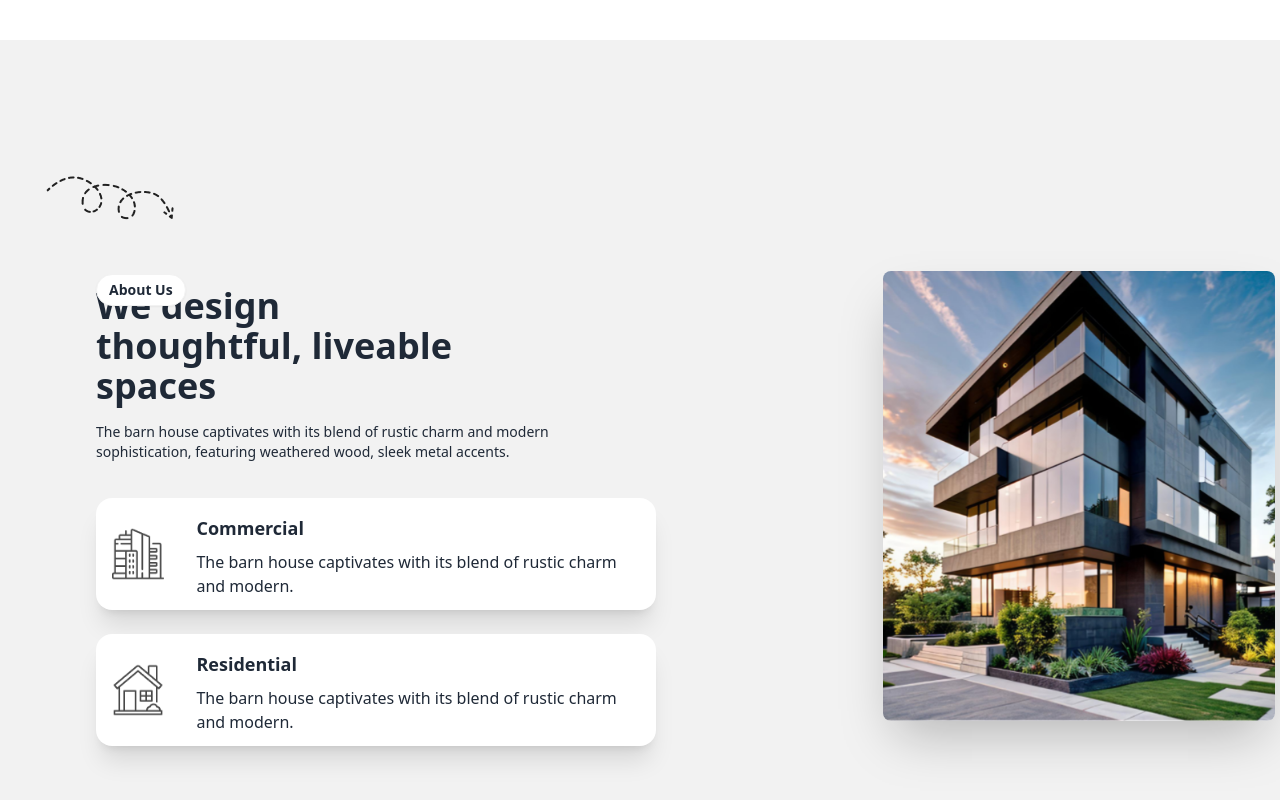
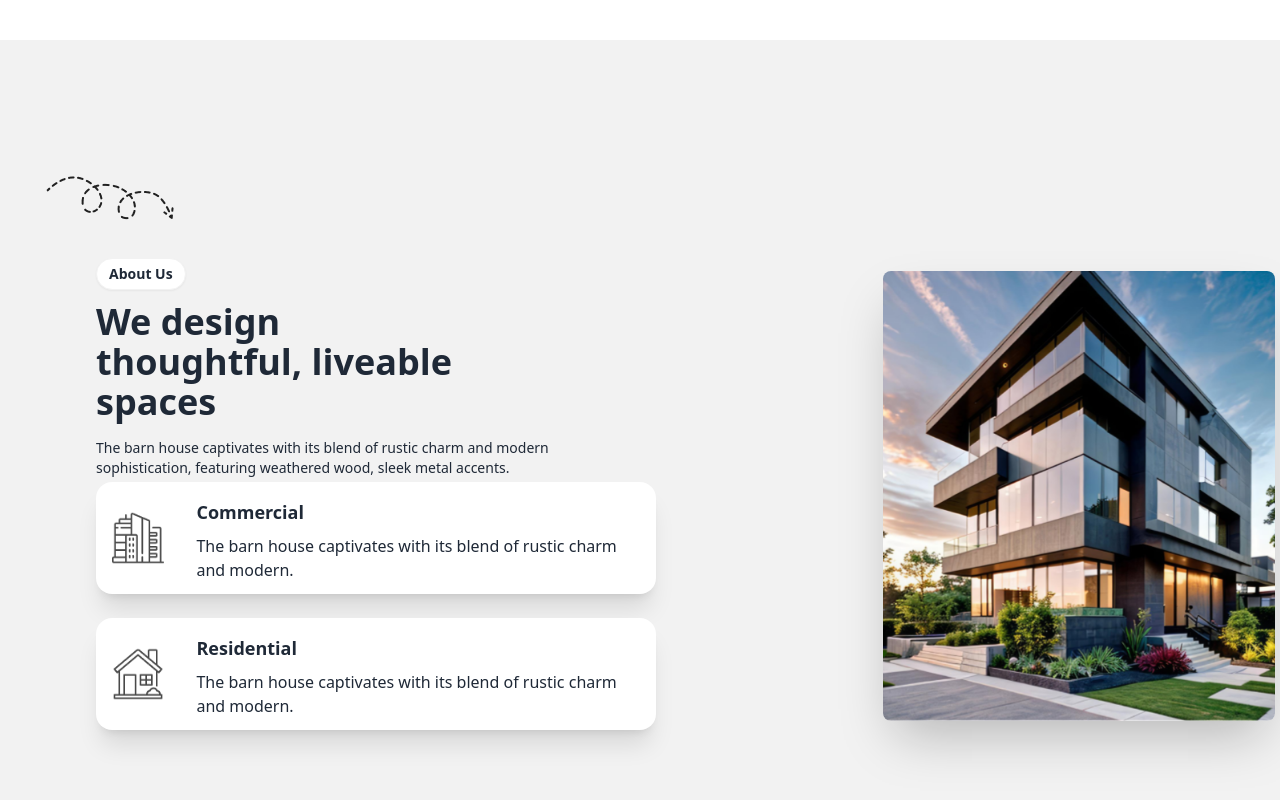
Before and after one commit to nbappi13/b10-assignment-03-task, a plain HTML site: page index.html in a window 1280 px wide. Shown: the part 968-1768 px from the top of the page. Drawn offline with nearby package versions, Linux system fonts and the light colour scheme.

Commit message:
made about button slightly up

```diff
--- a/index.html
+++ b/index.html
@@ -118,7 +118,7 @@
               The barn house captivates with its blend of rustic charm and
               modern sophistication, featuring weathered wood, sleek metal accents.
             </p>
-            <div class="xl:-mt-48 lg:-mt-48 md:-mt-36 -mt-52 ml-24 md:ml-80 md:mx-80 lg:mx-0">
+            <div class="xl:-mt-56 lg:-mt-48 md:-mt-36 -mt-52 ml-24 md:ml-80 md:mx-80 lg:mx-0">
               <button class="btn btn-sm bg-white rounded-full">About Us</button>
             </div>
             <div class="xl:mt-48 lg:mt-48 md:mt-40 mt-48 md:flex lg:block md:gap-2 lg:gap-0">
```
